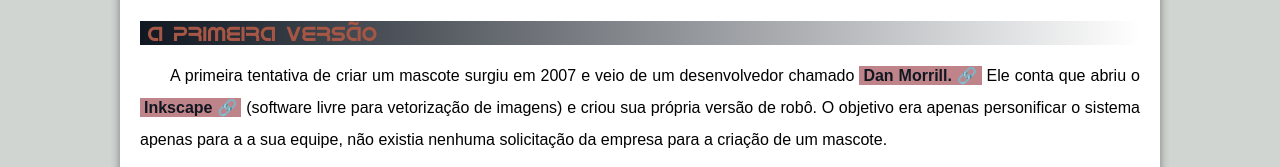
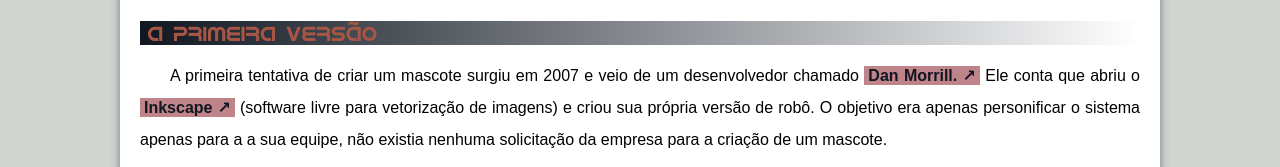
Before and after one commit to Lea-Marisa/projeto-android, a plain HTML site: page index.html in a window 1280 px wide. Shown: the part 403-570 px from the top of the page. Drawn offline with Linux system fonts and the light colour scheme.

Commit message:
Update style.css

```diff
--- a/estilo/style.css
+++ b/estilo/style.css
@@ -30,7 +30,7 @@ body {
 }
 
 a.externo::after {
-    content: '\00a0\1f517';
+    content: '\00a0\2197';
 }
 
 header {
```
